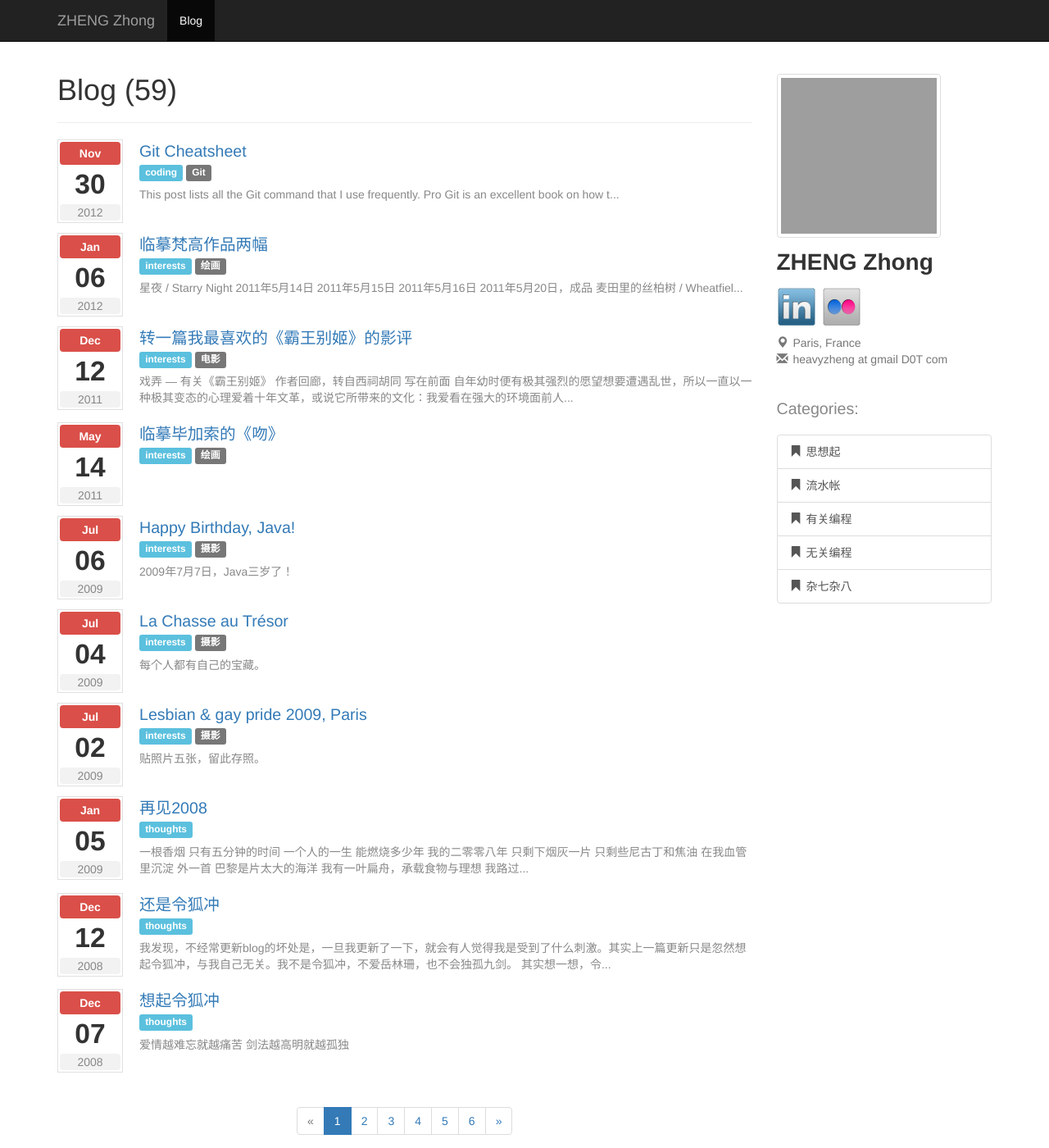
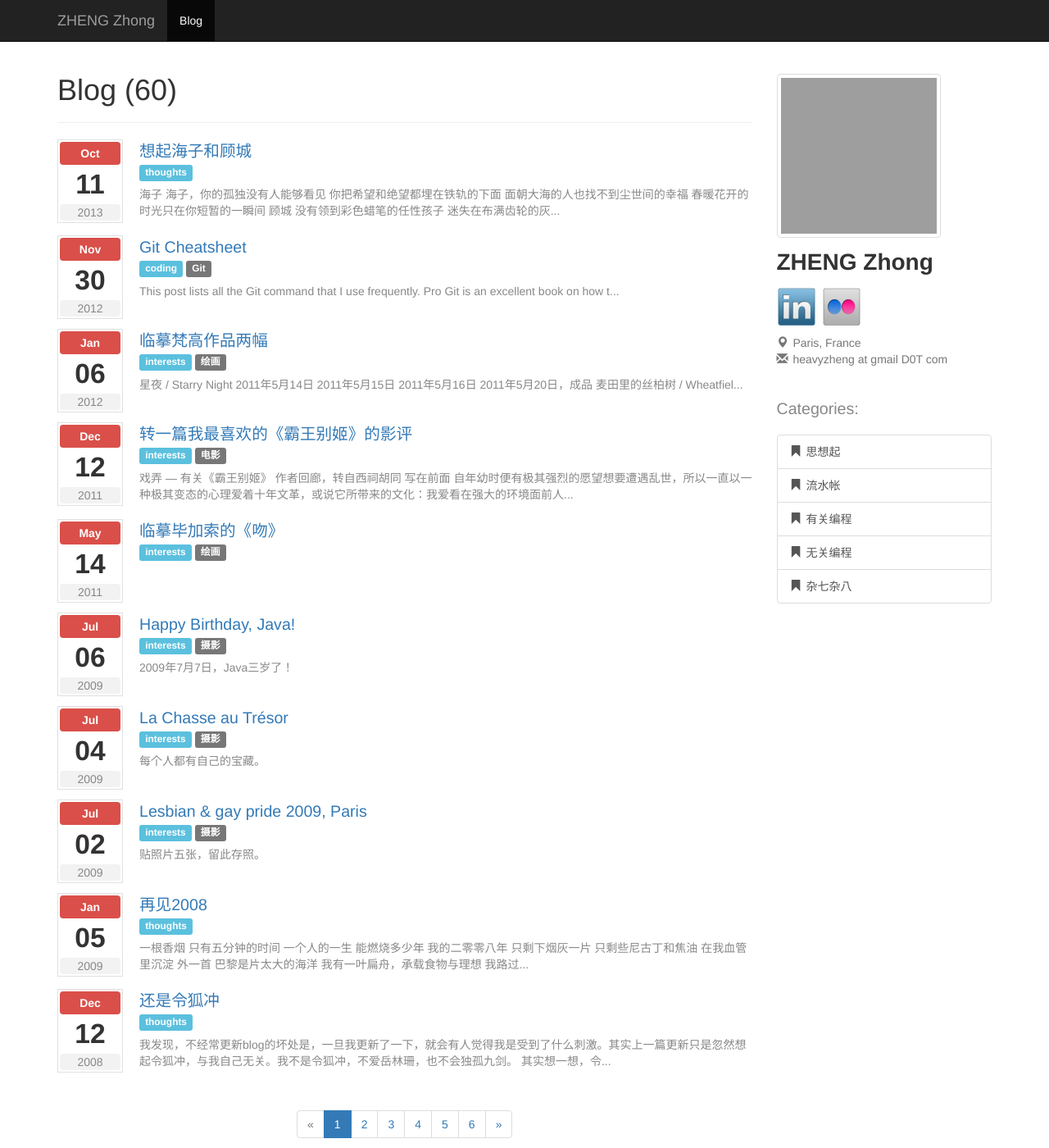
Before and after one commit to zhengzhong/zhengzhong.github.io, a Jekyll site: the page built from blog/index.html, in a window 1280 px wide and 1400 px high. Shown: the whole window at 82% size. Built offline with Jekyll 4.4.1, drawn with Linux system fonts in a browser that asks for light colours; nearby versions of some CDN libraries; the list of posts is cut into pages by our own code; grey boxes are pictures that could not be loaded.

Commit message:
Added post; Added disqus id.

```diff
--- a/_config.yml
+++ b/_config.yml
@@ -27,5 +27,8 @@ custom_config:
     - slug: unclassified
       text: 杂七杂八
 
+  disqus:
+    id: zhengzhong
+
   google_analytics:
     account: UA-356705-1
--- /dev/null
+++ b/_posts/2013-10-11-haizi-and-gucheng.md
@@ -0,0 +1,21 @@
+---
+layout: post
+title: 想起海子和顾城
+categories: ['thoughts']
+---
+
+海子
+------
+
+海子，你的孤独没有人能够看见<br/>
+你把希望和绝望都埋在铁轨的下面<br/>
+面朝大海的人也找不到尘世间的幸福<br/>
+春暖花开的时光只在你短暂的一瞬间<br/>
+
+顾城
+------
+
+没有领到彩色蜡笔的任性孩子<br/>
+迷失在布满齿轮的灰色城市<br/>
+激流岛上日渐荒芜的杂草丛中<br/>
+埋着一个不为人知的童话故事<br/>
```
Also changed, not shown: _posts/2006-03-30-about-poetry.md (+1 -0 lines).
